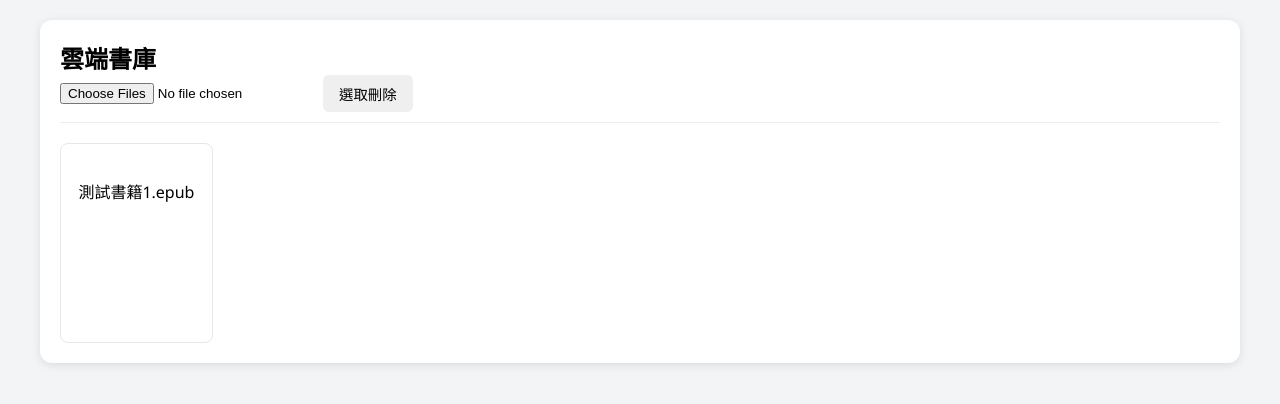
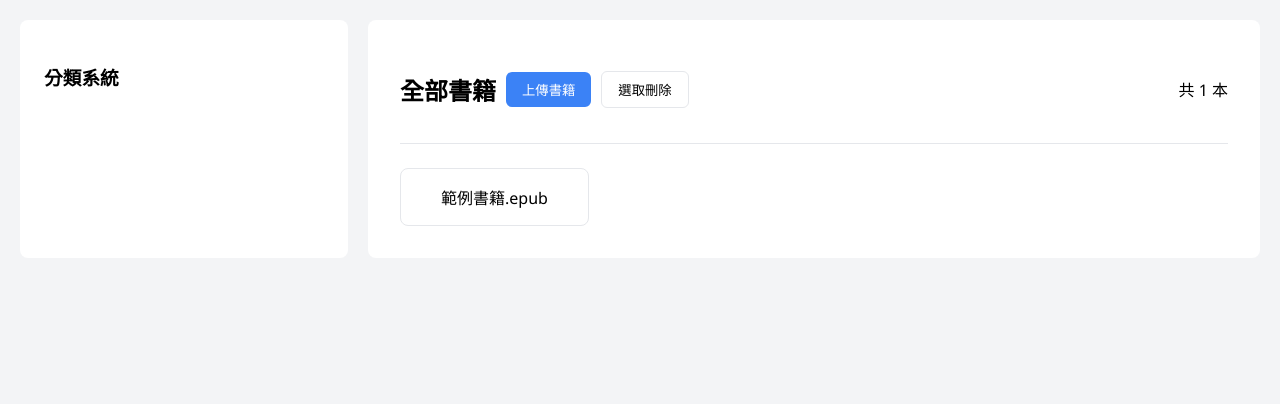
Before and after one commit to Vincent981010/epub-reader-site, a Flask app: page / in a window 1280 px wide. Shown: the top 404 px of the page. Run offline with Flask 3, Linux system fonts and the light colour scheme.

Commit message:
feat: complete batch delete, multi-upload, and fix 404 routing

```diff
--- a/app.py
+++ b/app.py
@@ -2,49 +2,39 @@ import os
 from flask import Flask, request, jsonify, render_template
 
 app = Flask(__name__)
-
-# 設定上傳路徑
 UPLOAD_FOLDER = 'static/uploads'
 os.makedirs(UPLOAD_FOLDER, exist_ok=True)
 app.config['UPLOAD_FOLDER'] = UPLOAD_FOLDER
 
-# 進入首頁
+# 載入主頁面
 @app.route('/')
 def index():
     return render_template('index.html')
 
-# 取得書籍列表 (回傳範例資料)
+# 取得書籍列表
 @app.route('/books', methods=['GET'])
 def get_books():
-    # 這裡未來連接你的資料庫
+    # 這裡未來連接你的資料庫，現在回傳模擬資料
     return jsonify([
-        {"id": "1", "title": "測試書籍1.epub", "file_url": "/static/uploads/test1.epub", "series_name": "範例分類"}
+        {"id": "1", "title": "範例書籍.epub", "file_url": "/static/uploads/範例書籍.epub", "series_name": "未分類"}
     ])
 
-# 多檔案上傳
+# 處理多檔案上傳
 @app.route('/upload', methods=['POST'])
 def upload():
-    files = request.files.getlist('file')
+    files = request.files.getlist('file') # 接收多檔案
     for file in files:
         if file and file.filename.endswith('.epub'):
             file.save(os.path.join(app.config['UPLOAD_FOLDER'], file.filename))
-    return jsonify({"message": "success"}), 200
+    return jsonify({"status": "success"}), 200
 
-# 批次刪除書籍
+# 處理批次刪除
 @app.route('/books/delete', methods=['POST'])
 def delete_books():
     data = request.get_json()
-    ids = data.get('ids', [])
-    print(f"Server received delete request for IDs: {ids}")
-    # 這裡執行資料庫刪除邏輯
-    return jsonify({"message": f"Deleted {len(ids)} books"}), 200
-
-# 修改分類
-@app.route('/books/update_category', methods=['POST'])
-def update_category():
-    data = request.get_json()
-    # 更新資料庫邏輯
-    return jsonify({"message": "updated"}), 200
+    ids_to_delete = data.get('ids', []) # 接收 ID 列表
+    # 在此加入刪除資料庫與實體檔案的邏輯
+    return jsonify({"status": "deleted", "count": len(ids_to_delete)}), 200
 
 if __name__ == '__main__':
     app.run(debug=True)
--- a/templates/index.html
+++ b/templates/index.html
@@ -2,99 +2,89 @@
 <html lang="zh-TW">
 <head>
     <meta charset="UTF-8">
-    <meta name="viewport" content="width=device-width, initial-scale=1.0">
     <title>智能雲端書庫</title>
+    <link rel="stylesheet" href="https://cdnjs.cloudflare.com/ajax/libs/font-awesome/6.4.0/css/all.min.css">
     <style>
-        /* CSS Reset & Basic Layout */
-        * { box-sizing: border-box; margin: 0; padding: 0; }
-        body { font-family: 'Segoe UI', sans-serif; background-color: #f3f4f6; padding: 20px; }
-        .app-container { max-width: 1200px; margin: 0 auto; background: white; padding: 20px; border-radius: 12px; box-shadow: 0 2px 10px rgba(0,0,0,0.1); }
-
-        /* Header & Controls */
-        .toolbar { display: flex; gap: 10px; margin-bottom: 20px; padding-bottom: 10px; border-bottom: 1px solid #eee; align-items: center; }
-
-        /* Book Grid Layout - 這是最穩定的設定 */
-        .book-grid {
-            display: grid;
-            grid-template-columns: repeat(auto-fill, minmax(150px, 1fr));
-            gap: 15px;
-            min-height: 200px;
-        }
-
-        .book-card {
-            border: 1px solid #e5e7eb; padding: 15px; border-radius: 8px;
-            text-align: center; position: relative; background: #fff;
-            transition: transform 0.2s;
-        }
-        .book-card:hover { border-color: #3b82f6; }
-
-        .checkbox-container { position: absolute; top: 8px; left: 8px; z-index: 10; }
-
-        .btn { padding: 8px 16px; border-radius: 6px; border: none; cursor: pointer; font-size: 0.9rem; }
-        .btn-primary { background: #3b82f6; color: white; }
-        .btn-danger { background: #ef4444; color: white; }
+        :root { --primary-color: #3b82f6; --bg-body: #f3f4f6; --bg-panel: #ffffff; --border-color: #e5e7eb; }
+        body { font-family: 'Segoe UI', sans-serif; margin: 0; background-color: var(--bg-body); }
+        .container { display: flex; max-width: 1400px; margin: 0 auto; padding: 20px; gap: 20px; }
+        .sidebar { width: 280px; background: var(--bg-panel); padding: 1.5rem; border-radius: 8px; }
+        .main-content { flex: 1; background: var(--bg-panel); padding: 2rem; border-radius: 8px; }
+        .content-header { display: flex; justify-content: space-between; align-items: center; margin-bottom: 1.5rem; border-bottom: 1px solid var(--border-color); padding-bottom: 1rem; }
+        .book-grid { display: grid; grid-template-columns: repeat(auto-fill, minmax(160px, 1fr)); gap: 1.5rem; }
+        .book-card { background: #fff; border: 1px solid var(--border-color); border-radius: 8px; padding: 1rem; text-align: center; cursor: pointer; position: relative; }
+        .btn { padding: 0.5rem 1rem; border-radius: 6px; border: none; cursor: pointer; }
+        .btn-primary { background: var(--primary-color); color: white; }
+        .btn-outline { background: transparent; border: 1px solid var(--border-color); }
     </style>
 </head>
 <body>
-
-<div class="app-container">
-    <h2>雲端書庫</h2>
-    <div class="toolbar">
-        <input type="file" id="fileInput" multiple onchange="handleFileSelect(this.files)">
-        <button class="btn" onclick="toggleSelectionMode()" id="toggleBtn">選取刪除</button>
-        <button class="btn btn-danger" onclick="deleteSelected()" id="deleteBtn" style="display:none;">執行刪除</button>
+    <div class="container">
+        <div class="sidebar"><h3>分類系統</h3></div>
+        <div class="main-content">
+            <div class="content-header">
+                <div style="display: flex; align-items: center; gap: 10px;">
+                    <h2 id="currentCategoryTitle">全部書籍</h2>
+                    <input type="file" id="uploadInput" multiple style="display:none" onchange="handleFileSelect(this.files)">
+                    <button class="btn btn-primary" onclick="document.getElementById('uploadInput').click()">上傳書籍</button>
+                    <button class="btn btn-outline" id="selectModeBtn" onclick="toggleSelectionMode()">選取刪除</button>
+                    <button class="btn btn-primary" id="deleteBtn" onclick="deleteSelected()" style="display: none; background: #ef4444;">刪除所選</button>
                 </div>
-
-    <div class="book-grid" id="bookGrid">
-        <!-- 內容會由 JS 渲染 -->
+                <span id="bookCount">共 0 本</span>
+            </div>
+            <div class="book-grid" id="bookGrid"></div>
         </div>
     </div>
 
     <script>
         let isSelectionMode = false;
+        let currentBooks = [];
+
+        // 初始化載入書籍
+        async function loadBooks() {
+            const res = await fetch('/books');
+            currentBooks = await res.json();
+            renderBookGrid('全部書籍');
+        }
 
         function toggleSelectionMode() {
             isSelectionMode = !isSelectionMode;
-        document.getElementById('toggleBtn').innerText = isSelectionMode ? '取消' : '選取刪除';
-        document.getElementById('deleteBtn').style.display = isSelectionMode ? 'inline-block' : 'none';
-        renderGrid();
+            document.getElementById('selectModeBtn').innerText = isSelectionMode ? '取消選取' : '選取刪除';
+            document.getElementById('deleteBtn').style.display = isSelectionMode ? 'block' : 'none';
+            renderBookGrid('全部書籍');
         }
 
-    async function renderGrid() {
-        try {
-            const res = await fetch('/books');
-            const books = await res.json();
+        function renderBookGrid(category) {
             const grid = document.getElementById('bookGrid');
-            grid.innerHTML = books.map(b => `
-                <div class="book-card">
-                    ${isSelectionMode ? `<div class="checkbox-container"><input type="checkbox" class="book-checkbox" value="${b.id}"></div>` : ''}
-                    <div style="margin-top: 20px;">${b.title}</div>
+            grid.innerHTML = currentBooks.map(b => `
+                <div class="book-card" onclick="if(!isSelectionMode) openReader('${b.file_url}', '${b.title}')">
+                    ${isSelectionMode ? `<input type="checkbox" class="book-checkbox" value="${b.id}" onclick="event.stopPropagation()">` : ''}
+                    <div class="book-title">${b.title}</div>
                 </div>
             `).join('');
-        } catch (e) { console.error("渲染失敗", e); }
+            document.getElementById('bookCount').innerText = `共 ${currentBooks.length} 本`;
+        }
+
+        async function deleteSelected() {
+            const selectedIds = Array.from(document.querySelectorAll('.book-checkbox:checked')).map(cb => cb.value);
+            if (selectedIds.length === 0) return alert('請選擇要刪除的書籍');
+            const res = await fetch('/books/delete', {
+                method: 'POST',
+                headers: {'Content-Type': 'application/json'},
+                body: JSON.stringify({ ids: selectedIds })
+            });
+            if (res.ok) { loadBooks(); toggleSelectionMode(); }
         }
 
         async function handleFileSelect(files) {
             const formData = new FormData();
             for (let f of files) formData.append('file', f);
             await fetch('/upload', { method: 'POST', body: formData });
-        location.reload();
+            loadBooks();
         }
 
-    async function deleteSelected() {
-        const ids = Array.from(document.querySelectorAll('.book-checkbox:checked')).map(cb => cb.value);
-        if(ids.length === 0) return alert("請先勾選書籍");
-
-        await fetch('/books/delete', {
-            method: 'POST',
-            headers: {'Content-Type': 'application/json'},
-            body: JSON.stringify({ ids: ids })
-        });
-        location.reload();
-    }
-
-    // 初始化
-    renderGrid();
+        loadBooks(); // 頁面載入時執行
+        function openReader(url, title) { alert("開啟閱讀器: " + title); }
     </script>
 </body>
 </html>
```
Lines whose indentation alone changed are shown as unchanged.
